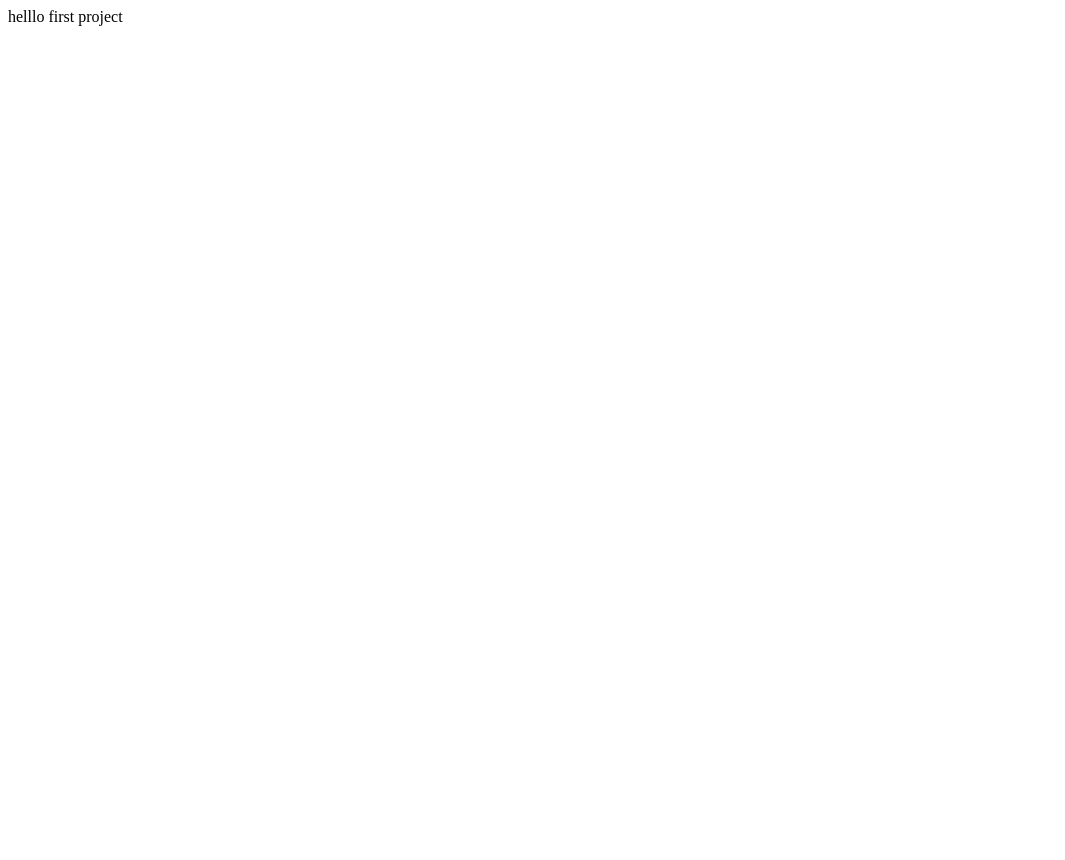
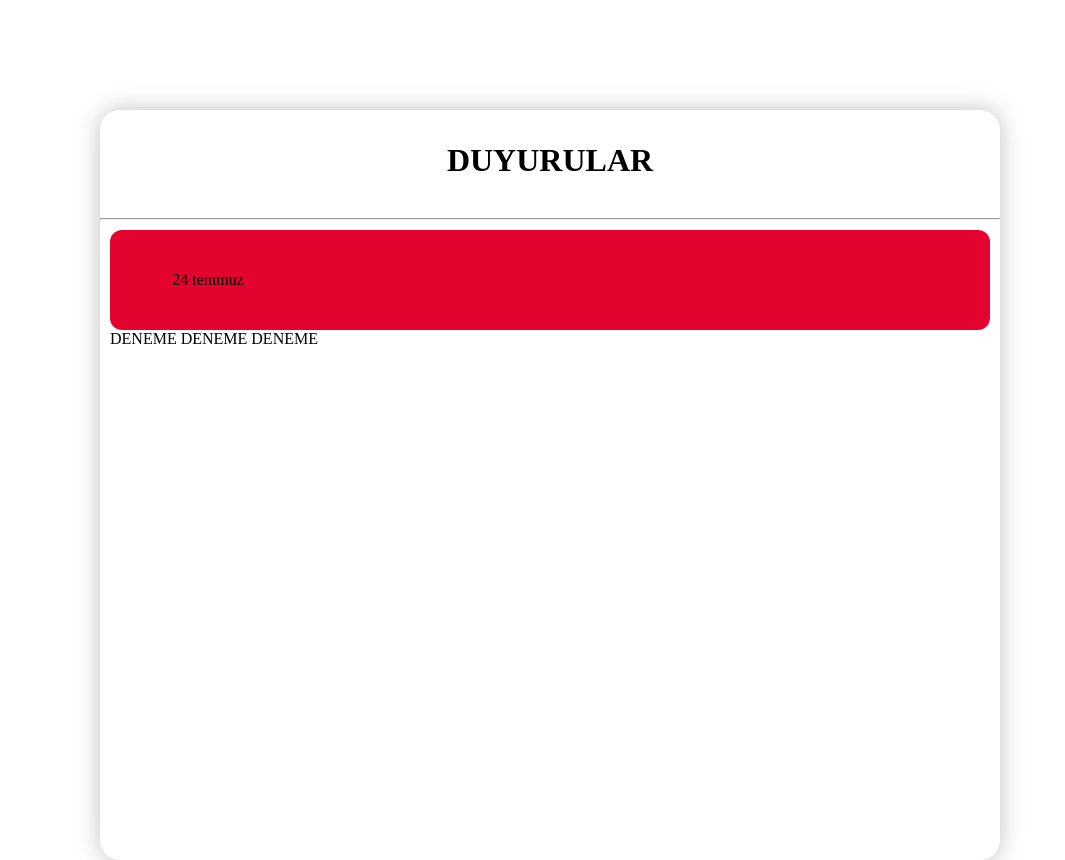
Before and after one commit to alpEr0640/trt-bt-webpage-frontend, a React (Create React App) app: page / in a window 1280 px wide. Shown: the whole page, without its empty margins (0-1065 px from the left). Before the commit the page ends 800 px from the top, so only its background shows below. Built offline with nearby package versions, Linux system fonts and the light colour scheme.

Commit message:
taslak oluşturuldu

```diff
--- a/src/App.js
+++ b/src/App.js
@@ -1,7 +1,8 @@
+import Homepage from './Pages/Homepage'
 function App() {
   return (
     <div>
-      helllo first project
+      <Homepage/>
     </div>
   );
 }
--- a/src/Components/Announcement.js
+++ b/src/Components/Announcement.js
@@ -0,0 +1,21 @@
+import React from 'react'
+import "../CssPages/Announcement.css"
+export default function Announcement() {
+  return (
+    <div className="announcement">
+      <div className="announcementHead">
+        <h1>DUYURULAR</h1>
+      </div>
+      <hr />
+          <div className="announcementBody">
+
+              <div className='Left'>
+                  24 temmuz
+              </div>
+              <div className='Right'>
+                  DENEME DENEME DENEME
+              </div>
+      </div>
+    </div>
+  );
+}
--- /dev/null
+++ b/src/CssPages/Announcement.css
@@ -0,0 +1,40 @@
+
+.announcement{
+height: 750px;
+width: 900px;
+border-radius: 20px;
+background: #FFF;
+box-shadow: 0px 0px 25px 0px rgba(0, 0, 0, 0.25);
+margin-top: 30px;
+position: absolute;
+top: 80px;
+left: 100px;
+}
+
+.announcementHead{
+   height: 100px;
+   display: flex;
+   justify-content: center;
+   align-items: center;
+   font-weight: 900;
+}
+.announcementBody{
+    height: 100px;
+    background-color: #E4022E;
+    border-radius: 12px;
+    margin: 10px;
+    display: block;
+}
+.announcementBody  .Left{
+    display: inline-block;
+    width: 20%;
+    height: 100%;
+    margin-left: 10px;
+    display: flex;
+    justify-content: center;
+    align-items: center;
+
+}
+.announcementBody .Right{
+
+}
--- a/src/Pages/Homepage.js
+++ b/src/Pages/Homepage.js
@@ -0,0 +1,11 @@
+import React from 'react'
+import NavBar from '../Components/NavBar'
+import Announcement from '../Components/Announcement'
+
+export default function Homepage() {
+  return (
+    <div>
+        <Announcement/>
+    </div>
+  )
+}
```
